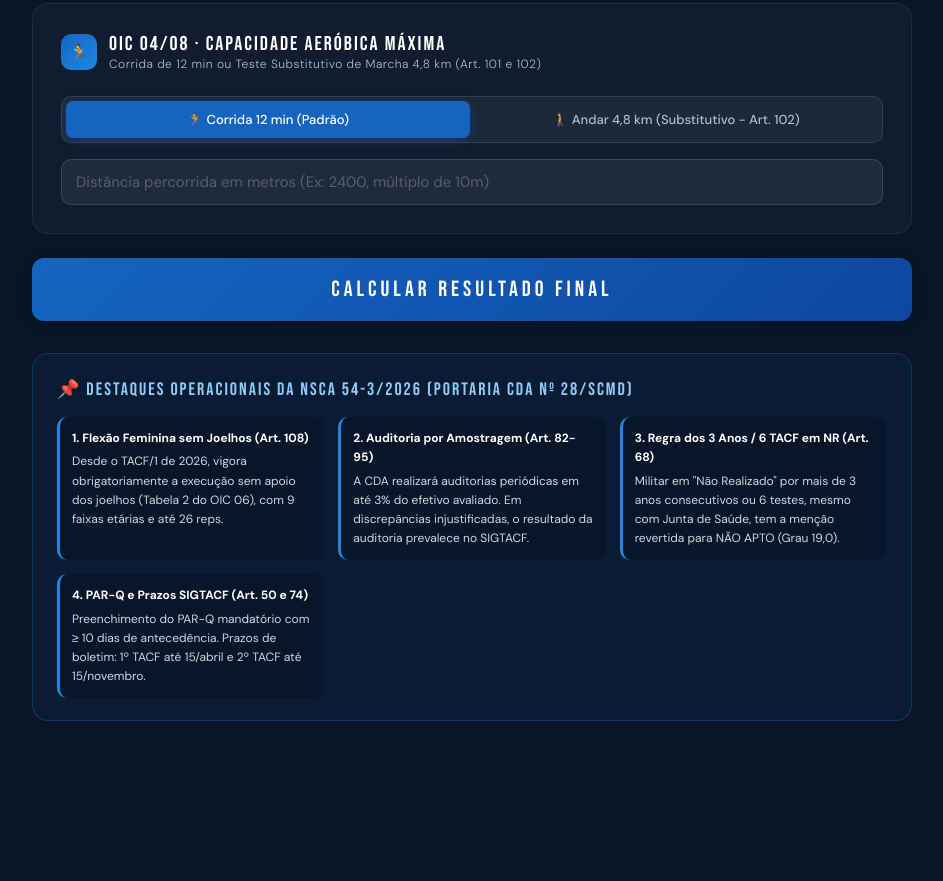
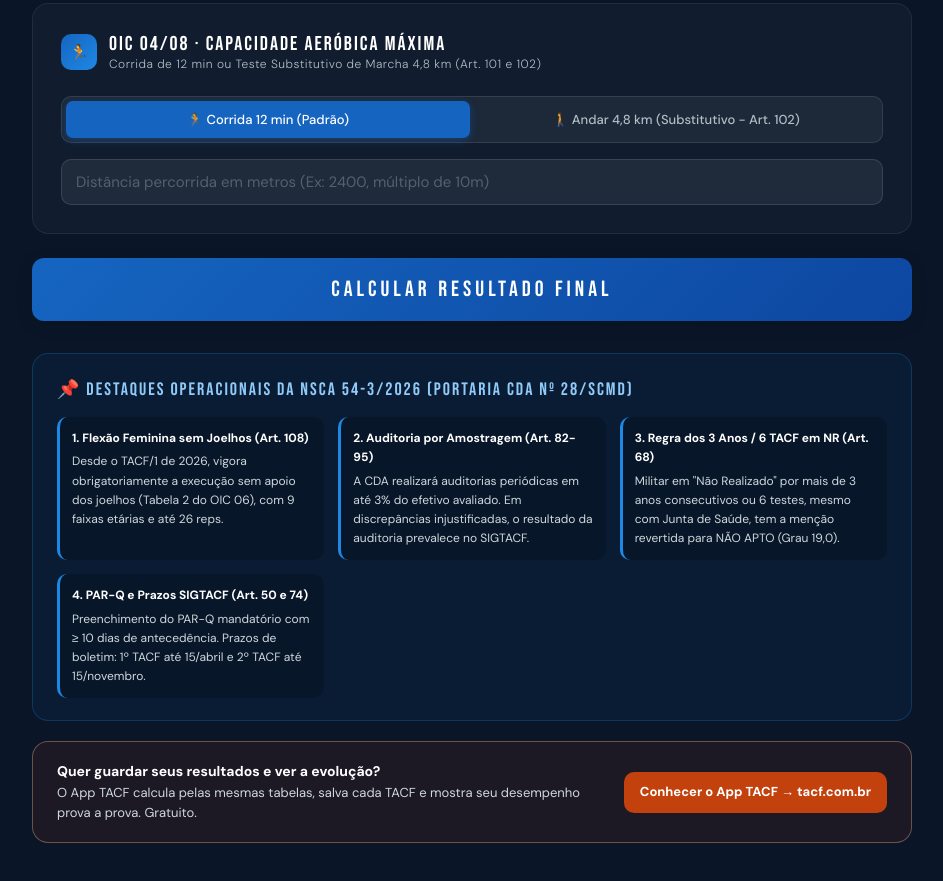
Before and after one commit to camposfmc/TACF, a plain HTML site: page index.html in a window 1280 px wide. Shown: the part 1262-2143 px from the top of the page, without its empty margins (168-1111 px from the left). Before the commit the page ends 2047 px from the top, so only its background shows below. Drawn offline with nearby package versions, Linux system fonts and the light colour scheme.

Commit message:
Publicar site (6edb8a1)

```diff
--- a/css/app.css
+++ b/css/app.css
@@ -249,6 +249,20 @@
   .norma-item { background: rgba(0,0,0,0.2); padding: 12px; border-radius: 10px; border-left: 3px solid var(--sky-bright); }
   .norma-item strong { color: #FFFFFF; font-size: 12px; display: block; margin-bottom: 4px; }
 
+  .app-tacf-box {
+    margin-top: 20px; background: rgba(194,65,12,0.10); border: 1px solid rgba(253,186,140,0.35);
+    border-radius: 16px; padding: 18px 24px; font-size: 13px; line-height: 1.6; color: #CFD8DC;
+    display: flex; flex-wrap: wrap; align-items: center; justify-content: space-between; gap: 12px 20px;
+  }
+  .app-tacf-box > div { flex: 1 1 280px; }
+  .app-tacf-box strong { color: #FFFFFF; display: block; font-size: 14px; }
+  .app-tacf-link {
+    display: inline-block; padding: 10px 16px; border-radius: 10px; background: #C2410C; color: #FFFFFF;
+    font-weight: 700; text-decoration: none; white-space: nowrap;
+  }
+  .app-tacf-link:hover, .app-tacf-link:focus-visible { background: #9A3412; }
+  .app-tacf-link:focus-visible { outline: 2px solid #FDBA8C; outline-offset: 2px; }
+
   /* ── VERSÕES DESKTOP/CELULAR DA TABELA DE METAS ── */
   .so-celular { display: none; }
 
@@ -301,6 +315,8 @@
 
     .norma-info-box { padding: 16px 14px; margin-top: 24px; }
     .norma-grid { grid-template-columns: 1fr; gap: 10px; }
+    .app-tacf-box { padding: 16px 14px; }
+    .app-tacf-link { white-space: normal; text-align: center; width: 100%; }
   }
 
 /* ── PRÉVIA POR ITEM ── */
--- a/index.html
+++ b/index.html
@@ -238,6 +238,15 @@
     </div>
   </div>
 
+  <!-- LINK PARA O APP TACF -->
+  <aside class="app-tacf-box" aria-label="App TACF">
+    <div>
+      <strong>Quer guardar seus resultados e ver a evolução?</strong>
+      O App TACF calcula pelas mesmas tabelas, salva cada TACF e mostra seu desempenho prova a prova. Gratuito.
+    </div>
+    <a class="app-tacf-link" href="https://tacf.com.br">Conhecer o App TACF → tacf.com.br</a>
+  </aside>
+
 </main>
 
 <script type="module" src="js/ui-calculadora.js"></script>
```
